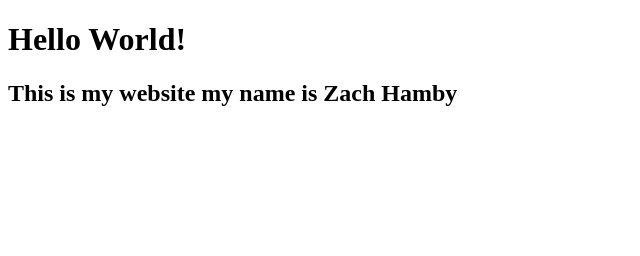
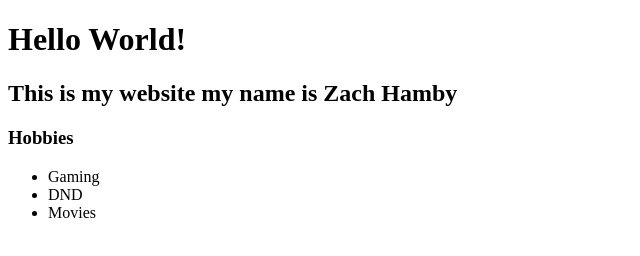
Before and after one commit to zhamby1/M01-SDEV255-GithubExample-FA26, a plain HTML site: page index.html in a window 1280 px wide. Shown: the whole page, without its empty margins (0-640 px from the left). Drawn offline with Linux system fonts and the light colour scheme.

Commit message:
added hobbies-zh

```diff
--- a/index.html
+++ b/index.html
@@ -8,6 +8,12 @@
 <body>
     <h1>Hello World!</h1>
     <h2>This is my website my name is Zach Hamby </h2>
+    <h3>Hobbies</h3>
+    <ul>
+        <li>Gaming</li>
+        <li>DND</li>
+        <li>Movies</li>
+    </ul>
 
 </body>
 </html>
```
